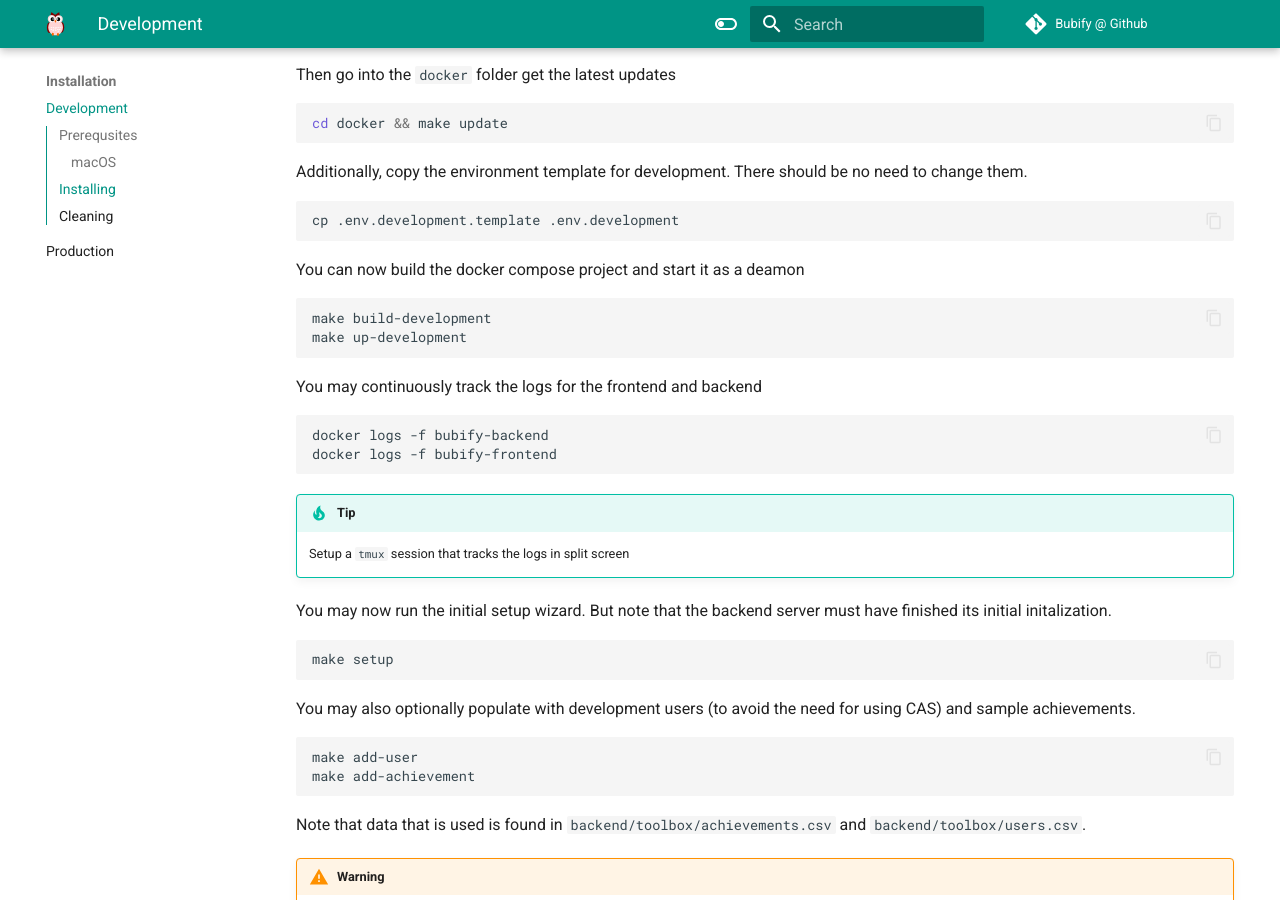
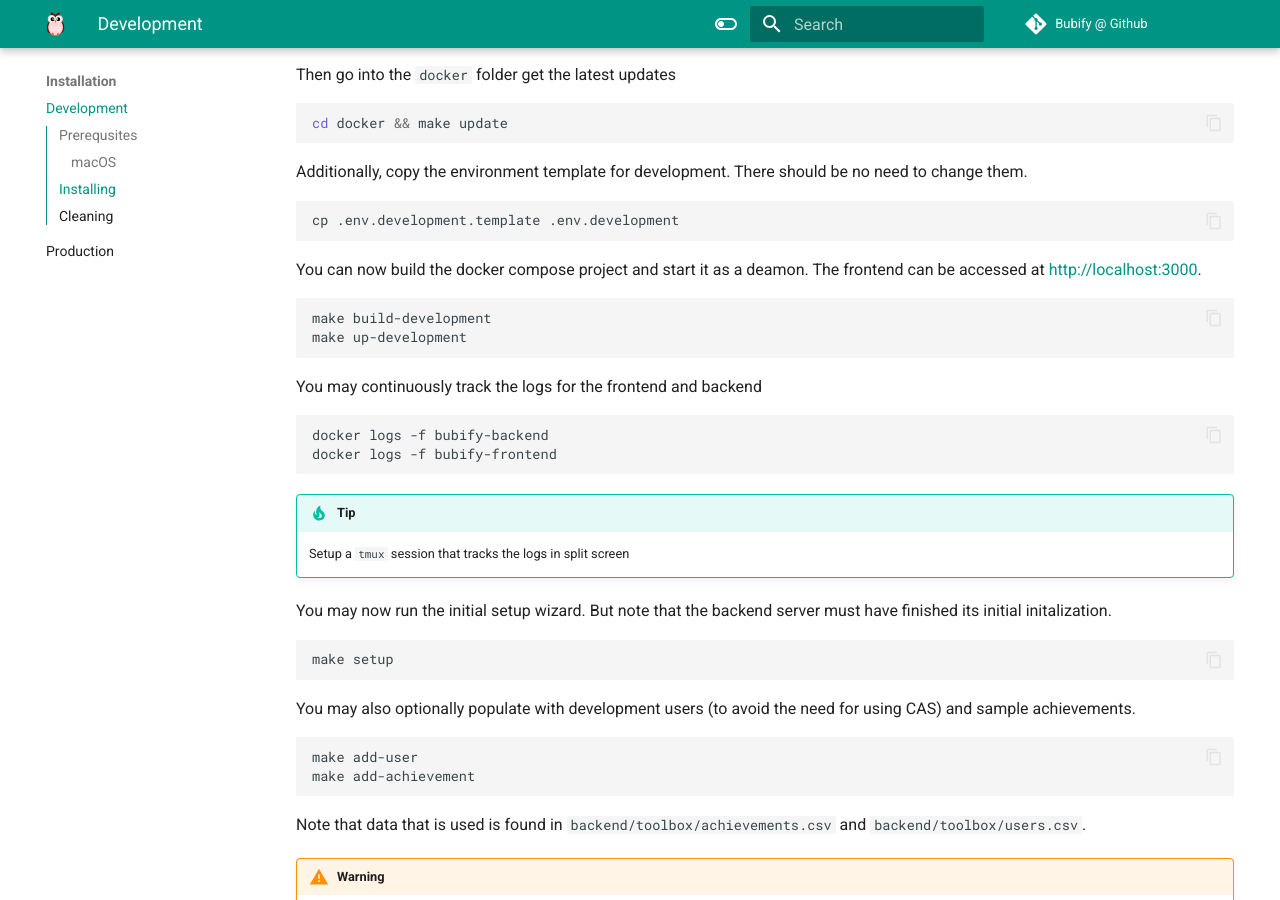
Before and after one commit to bubify/bubify.github.io, an MkDocs documentation site: the page built from docs/development.md, in a window 1280 px wide and 900 px high, scrolled down 659 px. Built offline with MkDocs 1.6.1 and Material for MkDocs 9.7.7, drawn with Linux system fonts in a browser that asks for light colours; comment, search, counter and statistics services are not loaded.

Commit message:
Add note where frontend is running

````diff
--- a/docs/development.md
+++ b/docs/development.md
@@ -32,7 +32,7 @@ Additionally, copy the environment template for development. There should be no
 cp .env.development.template .env.development
 ```
 
-You can now build the docker compose project and start it as a deamon
+You can now build the docker compose project and start it as a deamon. The frontend can be accessed at [http://localhost:3000](http://localhost:3000).
 ``` bash
 make build-development
 make up-development
````
